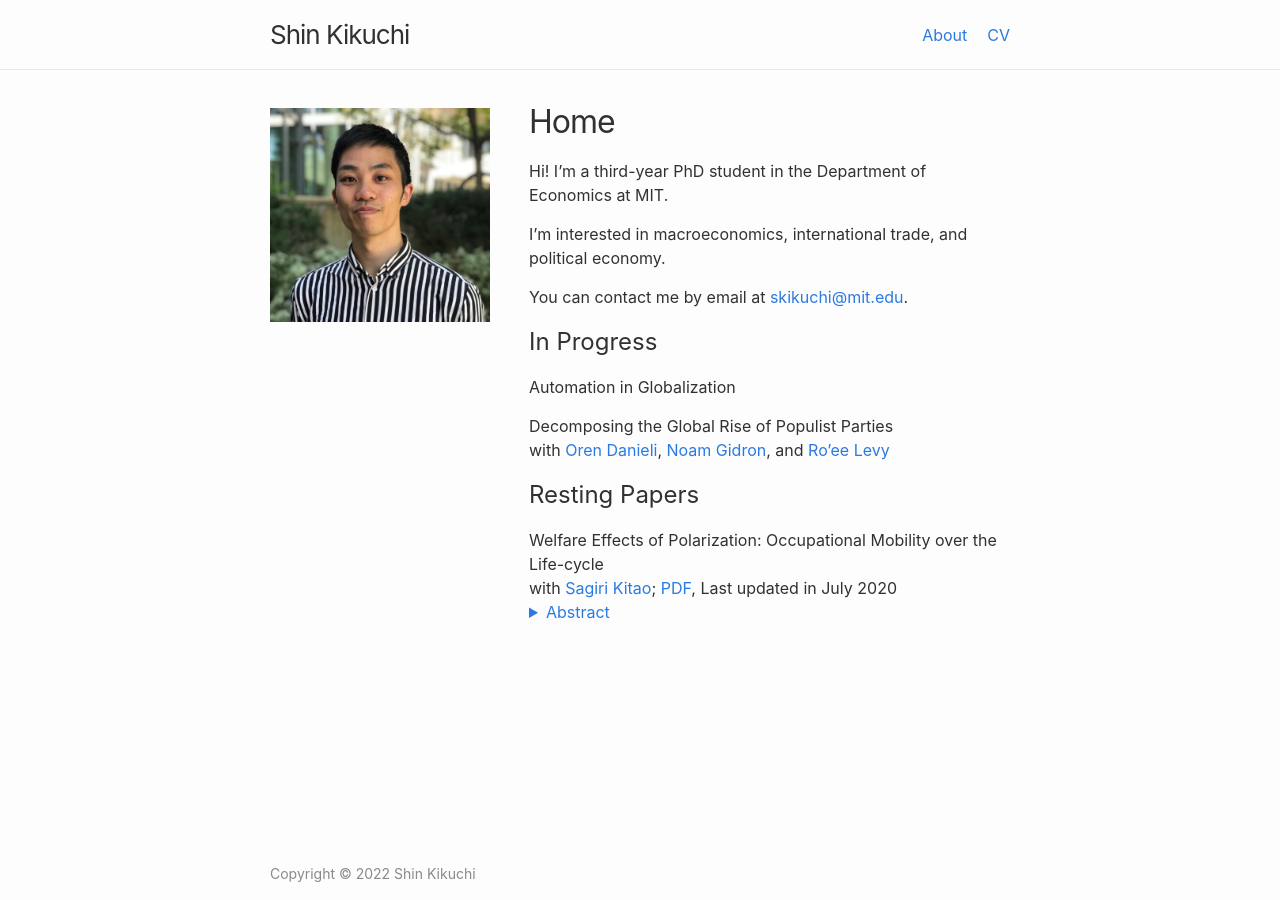
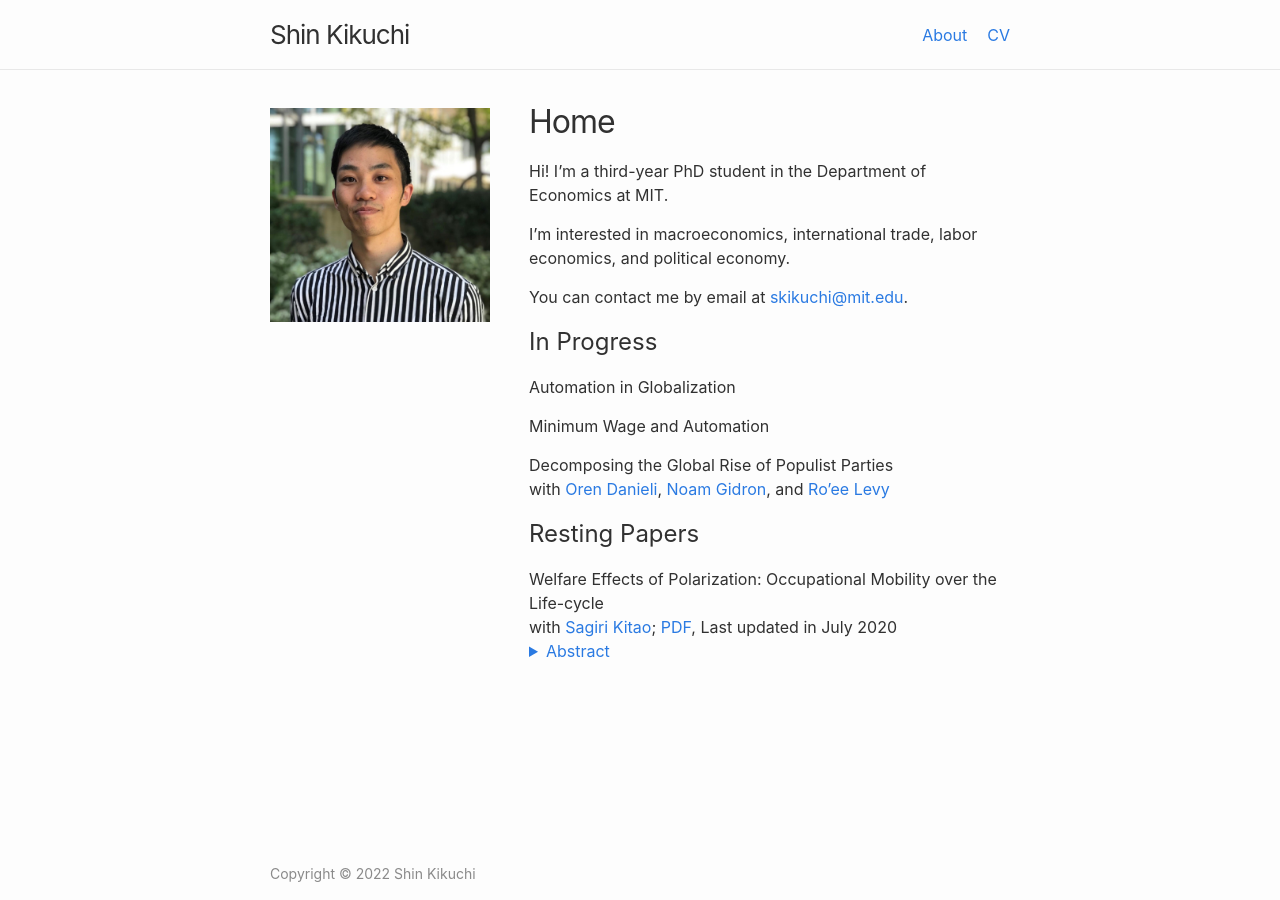
Before and after one commit to shinnkikuchi/shinnkikuchi.github.io, a Jekyll site: the page built from index.md, in a window 1280 px wide. Built offline with Jekyll 4.4.1, drawn with Linux system fonts in a browser that asks for light colours.

Commit message:
Update index.md

```diff
--- a/index.md
+++ b/index.md
@@ -8,13 +8,15 @@
 
 Hi! I'm a third-year PhD student in the Department of Economics at MIT.
 
-I'm interested in macroeconomics, international trade, and political economy.
+I'm interested in macroeconomics, international trade, labor economics, and political economy.
 
 You can contact me by email at [skikuchi@mit.edu](mailto:skikuchi@mit.edu).
 
 ## In Progress
 
 Automation in Globalization<br>
+
+Minimum Wage and Automation<br>
 
 Decomposing the Global Rise of Populist Parties<br>
 with <a href="https://www.orendanieli.com/home" target="_blank">Oren Danieli</a>, <a href="https://scholar.harvard.edu/gidron/home" target="_blank">Noam Gidron</a>, and <a href="https://www.roeelevy.com/" target="_blank">Ro'ee Levy</a>
```
